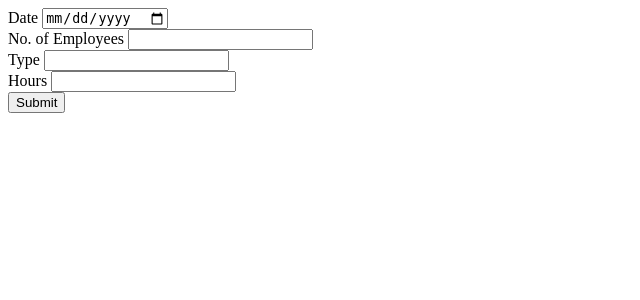
After one commit to aidybobs/Fundamentals_Project, a Flask app: page /addshift in a window 1280 px wide. The commit adds this page. Shown: the top 300 px of the page, without its empty margins (0-640 px from the left). Run offline with Flask 2, Linux system fonts and the light colour scheme.

Commit message:
Added functionality to add and edit shifts and employees

```diff
--- a/app.py
+++ b/app.py
@@ -10,6 +10,7 @@ app = Flask(__name__)
 
 app.config['SQLALCHEMY_DATABASE_URI'] = getenv("DATABASE_URI")
 app.config['SQLALCHEMY_TRACK_MODIFICATIONS'] = False
+app.config['SECRET_KEY'] = getenv("SECRET_KEY")
 
 
 db = SQLAlchemy(app)
@@ -42,20 +43,20 @@ class Shifts(db.Model):
     emps = db.relationship('Rota', backref='empbr')
 
 
-class EditEmployee(FlaskForm):
+class EmpForm(FlaskForm):
     name = StringField("Name")
     dept = StringField("Department")
     rate = IntegerField("Pay Rate")
     hours = IntegerField("Hours")
     submit = SubmitField("Submit")
 
-class EditShift(FlaskForm):
+
+class ShiftForm(FlaskForm):
     date = DateField("Date")
     no_emps = IntegerField("No. of Employees")
     type = StringField("Type")
     hours = IntegerField("Hours")
     submit = SubmitField("Submit")
-
 
 
 @app.route("/")
@@ -77,10 +78,10 @@ def shifts():
 
 
 @app.route("/editemployee/<int:emp_no>", methods=["GET", "POST"])
-def editrecord(emp_no):
-    form = EditEmployee()
+def editemployee(emp_no):
+    form = EmpForm()
     employee = Employees.query.filter_by(emp_no=emp_no).first()
-    if request.method =='POST':
+    if request.method == "POST":
         employee.name = form.name.data
         employee.dept = form.dept.data
         employee.rate = form.rate.data
@@ -90,5 +91,50 @@ def editrecord(emp_no):
     return render_template("editemp.html", form=form)
 
 
+@app.route("/addemployee", methods=["GET", "POST"])
+def addemp():
+    form = EmpForm()
+    if request.method == "POST":
+        name = form.name.data
+        dept = form.dept.data
+        rate = form.rate.data
+        hours = form.hours.data
+        nemp = Employees(name=name, dept=dept, rate=rate, hours=hours)
+        db.session.add(nemp)
+        db.session.commit()
+        return redirect("/employees")
+    return render_template("editemp.html", form=form)
+
+
+@app.route("/addshift", methods=["GET","POST"])
+def addshift():
+    form = ShiftForm()
+    if request.method == "POST":
+        date = form.date.data
+        no_emps = form.no_emps.data
+        type = form.type.data
+        hours = form.hours.data
+        nshift = Shifts(date=date, no_emps=no_emps, type=type,hours=hours)
+        db.session.add(nshift)
+        db.session.commit()
+        return redirect("/shifts")
+    return render_template("editshift.html", form=form)
+
+
+@app.route("/editshift", methods=["GET", "POST"])
+def editshift():
+    form = ShiftForm()
+    shift = Shifts.query.filter_by(emp_no=emp_no).first()
+    if request.method == "POST":
+        shift.date = form.date.data
+        shift.no_emps = form.no_emps.data
+        shift.type = form.type.data
+        shift.hours = form.hours.data
+        db.session.commit()
+        return redirect("/shifts")
+    return render_template("editshift.html", form=form)
+
+
+
 if __name__ == "__main__":
     app.run(debug=True, host='0.0.0.0')
--- /dev/null
+++ b/templates/editshift.html
@@ -0,0 +1,16 @@
+<html>
+<div class="form">
+    <form method="POST">
+        {{ form.hidden_tag() }}
+        {{ form.date.label }} {{form.date}}
+        <br>
+        {{ form.no_emps.label }} {{ form.no_emps }}
+        <br>
+        {{ form.type.label }} {{ form.type }}
+        <br>
+        {{ form.hours.label }} {{ form.hours }}
+        <br>
+        {{ form.submit }}
+    </form>
+</div>
+</html>
--- a/templates/employees.html
+++ b/templates/employees.html
@@ -28,4 +28,6 @@
         </tr>
     {% endfor %}
 </table>
+<a href="http://localhost:5000/addemployee"> Add Employee </a>
+</div>
 </html>
--- a/templates/shifts.html
+++ b/templates/shifts.html
@@ -28,4 +28,5 @@
         </tr>
     {% endfor %}
 </table>
+<a href="http://localhost:5000/addshift"> Add Shift </a>
 </html>
```
Also changed, not shown: templates/addemp.html (added, +16 -0 lines).
